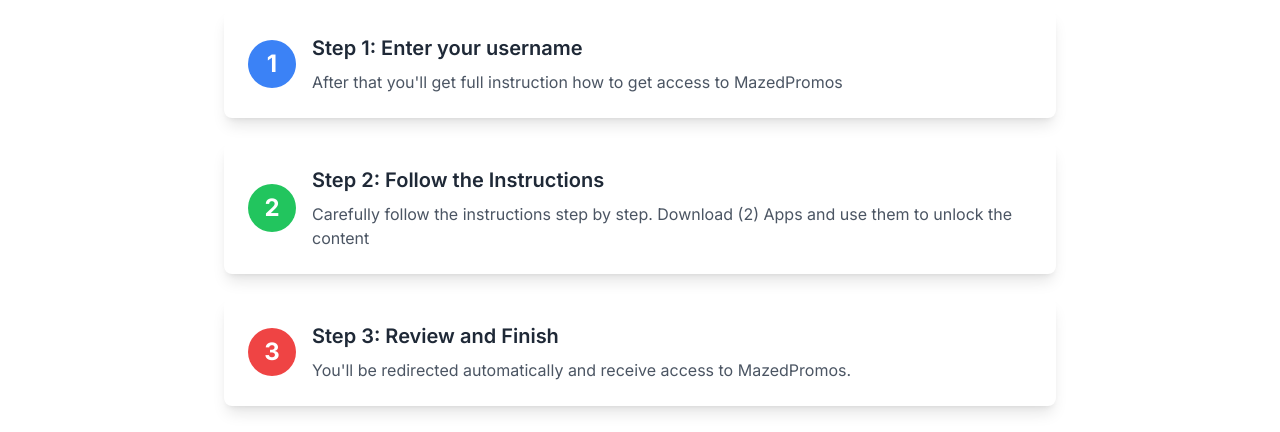
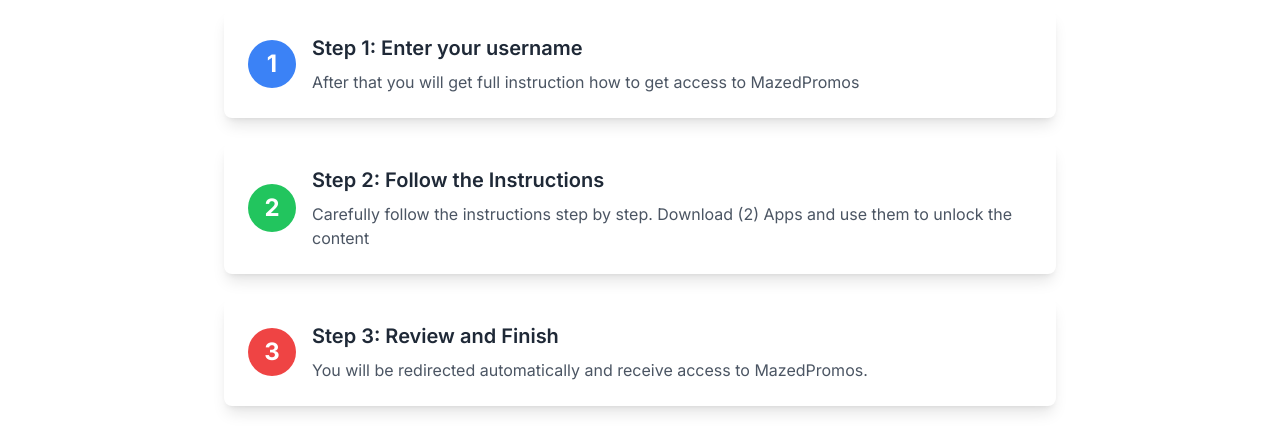
Before and after one commit to mcr-0/mp, a Next.js app: page / in a window 1280 px wide. Shown: the part 1456-1888 px from the top of the page. Built offline with nearby package versions, Linux system fonts and the light colour scheme.

Commit message:
added reviews fixed

```diff
--- a/app/layout.tsx
+++ b/app/layout.tsx
@@ -336,7 +336,7 @@ export default function RootLayout({
                   Step 1: Enter your username
                 </h2>
                 <p className="mt-2 text-gray-600">
-                  After that you'll get full instruction how to get access to
+                  After that you will get full instruction how to get access to
                   MazedPromos
                 </p>
               </div>
@@ -366,7 +366,7 @@ export default function RootLayout({
                   Step 3: Review and Finish
                 </h2>
                 <p className="mt-2 text-gray-600">
-                  You'll be redirected automatically and receive access to
+                  You will be redirected automatically and receive access to
                   MazedPromos.
                 </p>
               </div>
```
